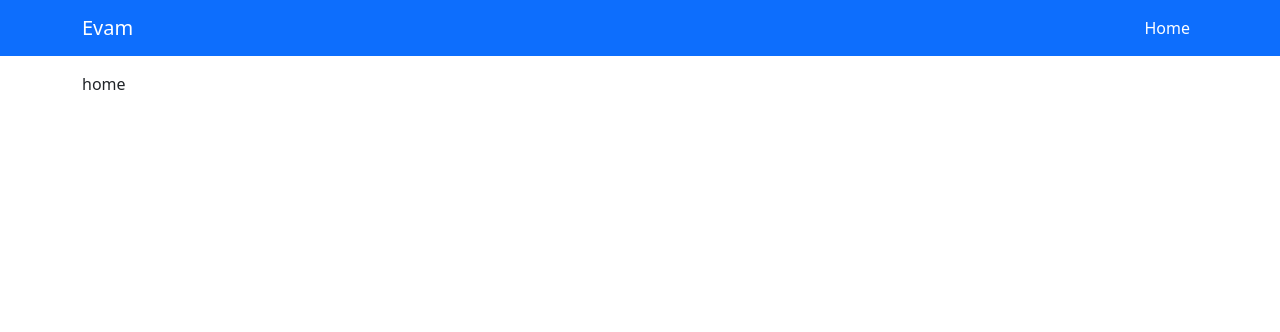
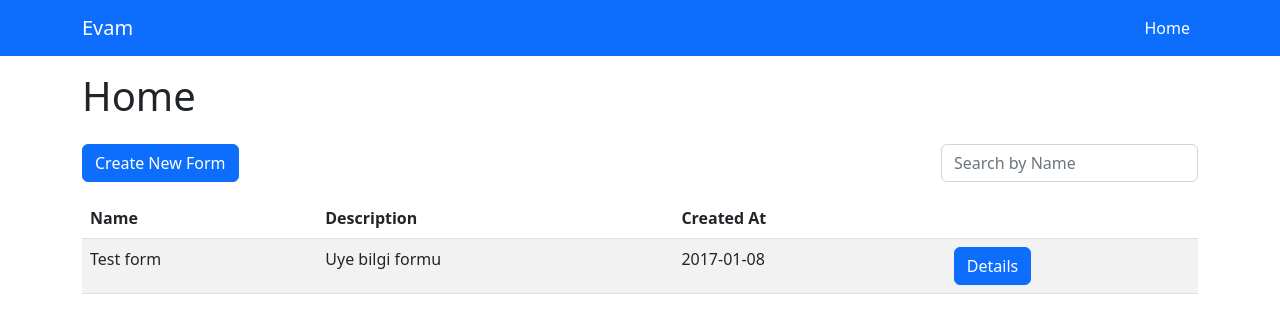
Before and after one commit to berkkarslan/case-c, a React (Create React App) app: page / in a window 1280 px wide. Shown: the top 332 px of the page. Built offline with nearby package versions, Linux system fonts and the light colour scheme.

Commit message:
added FormTable component

```diff
--- /dev/null
+++ b/src/components/FormTable.tsx
@@ -0,0 +1,63 @@
+import React, { useState } from 'react'
+import { useNavigate } from 'react-router-dom'
+
+interface Props {
+  data: MyForm[]
+}
+const FormTable: React.FC<Props> = ({ data }) => {
+  const navigate = useNavigate()
+  const [search, setSearch] = useState('')
+  const filteredData = data.filter((item) => item.name.toLowerCase().includes(search.toLowerCase()))
+
+  const row = (item: MyForm) => (
+    <tr>
+      <td>{item.name}</td>
+      <td>{item.description}</td>
+      <td>{item.createdAt}</td>
+      <td>
+        <button onClick={() => navigate(`forms/${item.name}`)} className='btn btn-primary'>
+          Details
+        </button>
+      </td>
+    </tr>
+  )
+
+  return (
+    <>
+      <div className='d-flex justify-content-between pt-3'>
+        <button className='btn btn-primary'>Create New Form</button>
+        <div>
+          <input
+            type='text'
+            id='search'
+            className='form-control'
+            placeholder='Search by Name'
+            value={search}
+            onChange={(e) => setSearch(e.target.value)}
+          />
+        </div>
+      </div>
+      <table className='table table-striped w-100 mt-3'>
+        <thead>
+          <tr>
+            <th>Name</th>
+            <th>Description</th>
+            <th>Created At</th>
+            <th></th>
+          </tr>
+        </thead>
+        <tbody>
+          {filteredData.length > 0 ? (
+            filteredData.map((item) => row(item))
+          ) : (
+            <tr>
+              <td colSpan={4}>No data</td>
+            </tr>
+          )}
+        </tbody>
+      </table>
+    </>
+  )
+}
+
+export default FormTable
--- a/src/pages/Home.tsx
+++ b/src/pages/Home.tsx
@@ -1,6 +1,25 @@
 import React from 'react'
+import FormTable from '../components/FormTable'
 const Home: React.FC = () => {
-  return <div>home</div>
+  const data: MyForm[] = [
+    {
+      name: 'Test form',
+      description: 'Uye bilgi formu',
+      createdAt: '2017-01-08',
+      fields: [
+        { required: true, name: 'Ad', dataType: 'STRING' },
+        { required: true, name: 'Soyad', dataType: 'STRING' },
+        { required: false, name: 'Yaş', dataType: 'NUMBER' },
+      ],
+    },
+  ]
+
+  return (
+    <div>
+      <h1>Home</h1>
+      <FormTable data={data} />
+    </div>
+  )
 }
 
 export default Home
```
Also changed, not shown: tsconfig.json (+2 -8 lines).
